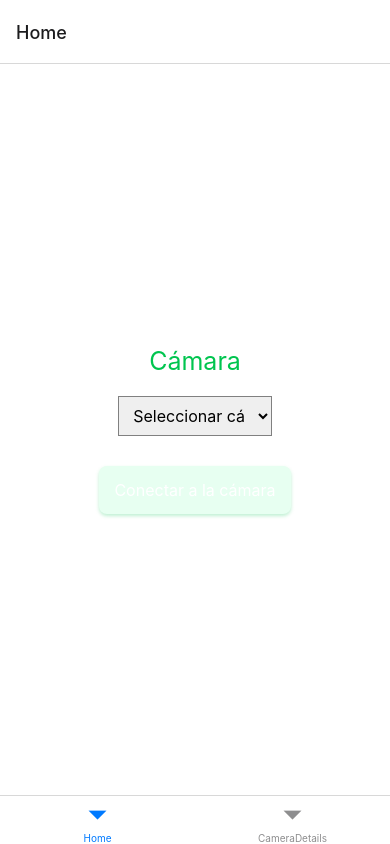
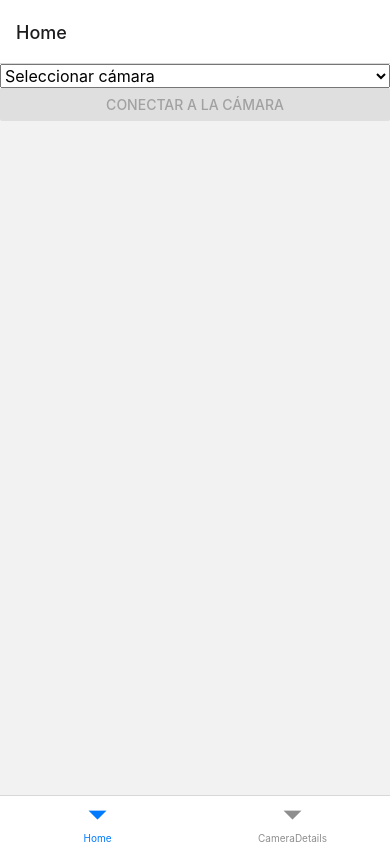
Before and after one commit to rjpuente/mineriaProyectoFront, a React Native app: screen /Home in a window 390 px wide. Built offline with nearby package versions, Linux system fonts and the light colour scheme.

Commit message:
Cambios en home screen

```diff
--- a/src/Screens/HomeScreen.js
+++ b/src/Screens/HomeScreen.js
@@ -1,64 +1,88 @@
-import React, { useState, useEffect, useRef } from 'react';
-import Webcam from 'react-webcam';
-import { View, Text, Button, Picker, StyleSheet, TouchableOpacity } from 'react-native';
-import io from 'socket.io-client';
-import { COLORS } from '../constants';
+import React, { useState, useEffect, useRef } from "react";
+import Webcam from "react-webcam";
+import { View, Picker, Button, StyleSheet, Text } from "react-native";
+import io from "socket.io-client";
 
 const CameraConnectScreen = () => {
   const [connected, setConnected] = useState(false);
   const [devices, setDevices] = useState([]);
-  const [selectedDevice, setSelectedDevice] = useState('');
+  const [selectedDevice, setSelectedDevice] = useState("");
   const [socket, setSocket] = useState(null);
+  const [suspiciousActivity, setSuspiciousActivity] = useState(false);
 
-  const webcamRef = useRef(null); // Referencia a la webcam
+  const webcamRef = useRef(null);
 
   useEffect(() => {
-    // Obtener la lista de dispositivos de entrada disponibles
     navigator.mediaDevices.enumerateDevices().then((devices) => {
-      const cameras = devices.filter((device) => device.kind === 'videoinput');
+      const cameras = devices.filter((device) => device.kind === "videoinput");
       setDevices(cameras);
     });
   }, []);
 
-  const handleConnect = () => {
-    // Conectar a la cámara seleccionada
-    setConnected(true);
+  useEffect(() => {
+    if (socket) {
+      const imageSendingInterval = setInterval(() => {
+        handleSendImage();
+      }, 5000);
 
-    // Establecer la conexión WebSocket
-    const newSocket = io('http://localhost:5000'); // Cambia la URL a tu backend
-    setSocket(newSocket);
-  };
+      return () => {
+        clearInterval(imageSendingInterval);
+      };
+    }
+  }, [socket]);
 
   useEffect(() => {
     if (socket) {
-      // Escuchar eventos desde el backend
-      socket.on('prediction', (prediction) => {
-        console.log('Prediction received:', prediction);
-        // Aquí puedes mostrar la notificación o realizar otras acciones según la predicción
-      });
+      socket.on("prediction", (response) => {
+        console.log("Prediction received:", response);
 
-      socket.on('error', (error) => {
-        console.error('Error received:', error);
+        // Verificar si el class_index es diferente de 3
+        if (response.class_index == 3 ||  response.class_index == 6) {
+          setSuspiciousActivity(false);
+        } else {
+          setSuspiciousActivity(true);
+        }
       });
     }
   }, [socket]);
 
+  const handleConnect = () => {
+    setConnected(true);
+    const newSocket = io("http://localhost:5000");
+    setSocket(newSocket);
+    console.log("Connected successfully", newSocket);
+  };
+
   const handleSendImage = () => {
+    console.log("Sending image");
     if (socket && selectedDevice && webcamRef.current) {
-      const imageSrc = webcamRef.current.getScreenshot();
+      const newImageSrc = webcamRef.current.getScreenshot();
 
-      // Enviar la imagen al backend a través del socket
-      socket.emit('image', imageSrc);
+      fetch(newImageSrc)
+        .then((response) => response.blob())
+        .then((blob) => {
+          if (blob.size > 0) {
+            const reader = new FileReader();
+            reader.onload = (event) => {
+              const imageData = event.target.result;
+              socket.emit("image", imageData); // Enviar la cadena base64
+            };
+            reader.readAsDataURL(blob);
+          } else {
+            console.warn("Image blob is empty");
+          }
+        })
+        .catch((error) => {
+          console.error("Error sending image:", error);
+        });
     }
   };
 
   return (
-    <View style={styles.container}>
-    <Text style={styles.title}>Cámara</Text>
+    <View>
       {!connected ? (
-        <View style={styles.formContainer}>
+        <View>
           <Picker
-            style={[styles.picker, styles.input]}
             selectedValue={selectedDevice}
             onValueChange={(value) => setSelectedDevice(value)}
           >
@@ -71,25 +95,26 @@ const CameraConnectScreen = () => {
               />
             ))}
           </Picker>
-
-          <TouchableOpacity
+          <Button
+            title="Conectar a la cámara"
             onPress={handleConnect}
             disabled={!selectedDevice}
-            style={[
-              styles.connectButton,
-              !selectedDevice && styles.disabledButton,
-            ]}
-          >
-            <Text style={styles.buttonText}>Conectar a la cámara</Text>
-          </TouchableOpacity>
-
+          />
         </View>
       ) : (
         <View style={styles.webcamContainer}>
-          <Webcam audio={false} videoConstraints={{ deviceId: selectedDevice }} ref={webcamRef} />
-          <TouchableOpacity style={styles.connectButton} onPress={handleSendImage}>
-            <Text style={styles.buttonText}>Enviar Imagen</Text>
-          </TouchableOpacity>
+          <Webcam
+            audio={false}
+            videoConstraints={{ deviceId: selectedDevice }}
+            ref={webcamRef}
+          />
+          {suspiciousActivity && (
+            <View style={styles.popup}>
+              <Text style={styles.suspiciousMessage}>
+                ¡Actividad sospechosa detectada!
+              </Text>
+            </View>
+          )}
         </View>
       )}
     </View>
@@ -99,70 +124,23 @@ const CameraConnectScreen = () => {
 const styles = StyleSheet.create({
   container: {
     flex: 1,
-    justifyContent: 'center',
-    alignItems: 'center',
-    backgroundColor: COLORS.WHITE,
-  },
-  title: {
-    fontSize: 25,
-    marginTop: 20,
-    marginBottom: 20,
-    color: COLORS.GREEN,
   },
   webcamContainer: {
-    alignItems: 'center',
+    flex: 1,
   },
-  formContainer: {
-    alignItems: 'center',
-  },
-  picker: {
-    width: '100%',
-    height: 50,
-    borderColor: 'gray',
-    borderWidth: 1,
-    marginBottom: 10,
-    paddingHorizontal: 10,
-  },
-  sendImageButton: {
-    marginTop: 10,
-    backgroundColor: COLORS.SECONDARY,
-    color: COLORS.WHITE,
+  popup: {
+    position: "absolute",
+    top: 0,
+    left: 0,
+    right: 0,
+    backgroundColor: "red",
     paddingVertical: 10,
     paddingHorizontal: 20,
   },
-  input: {
-    width: '80%',
-    height: 40,
-    borderColor: 'gray',
-    borderWidth: 1,
-    marginBottom: 10,
-    paddingHorizontal: 10,
-  },
-  connectButton: {
-    marginTop: 20,
-    backgroundColor: COLORS.GREEN,
-    width: '100%',
-    height: 48,
-    borderRadius: 8,
-    justifyContent: 'center',
-    alignItems: 'center',
-    marginBottom: 20,
-    shadowColor: COLORS.GREEN,
-    shadowOffset: {
-      width: 0,
-      height: 2
-    },
-    shadowOpacity: 0.25,
-    shadowRadius: 3.84,
-    elevation: 10
-  },
-  disabledButton: {
-    backgroundColor: COLORS.GREEN_SOFT
-  },
-  buttonText: {
-    color: COLORS.WHITE,
+  suspiciousMessage: {
+    color: "white",
     fontSize: 16,
-    textAlign: 'center'
+    textAlign: "center",
   },
 });
 
```
Also changed, not shown: 1 other file (tests, documents, lock files or other folders).
